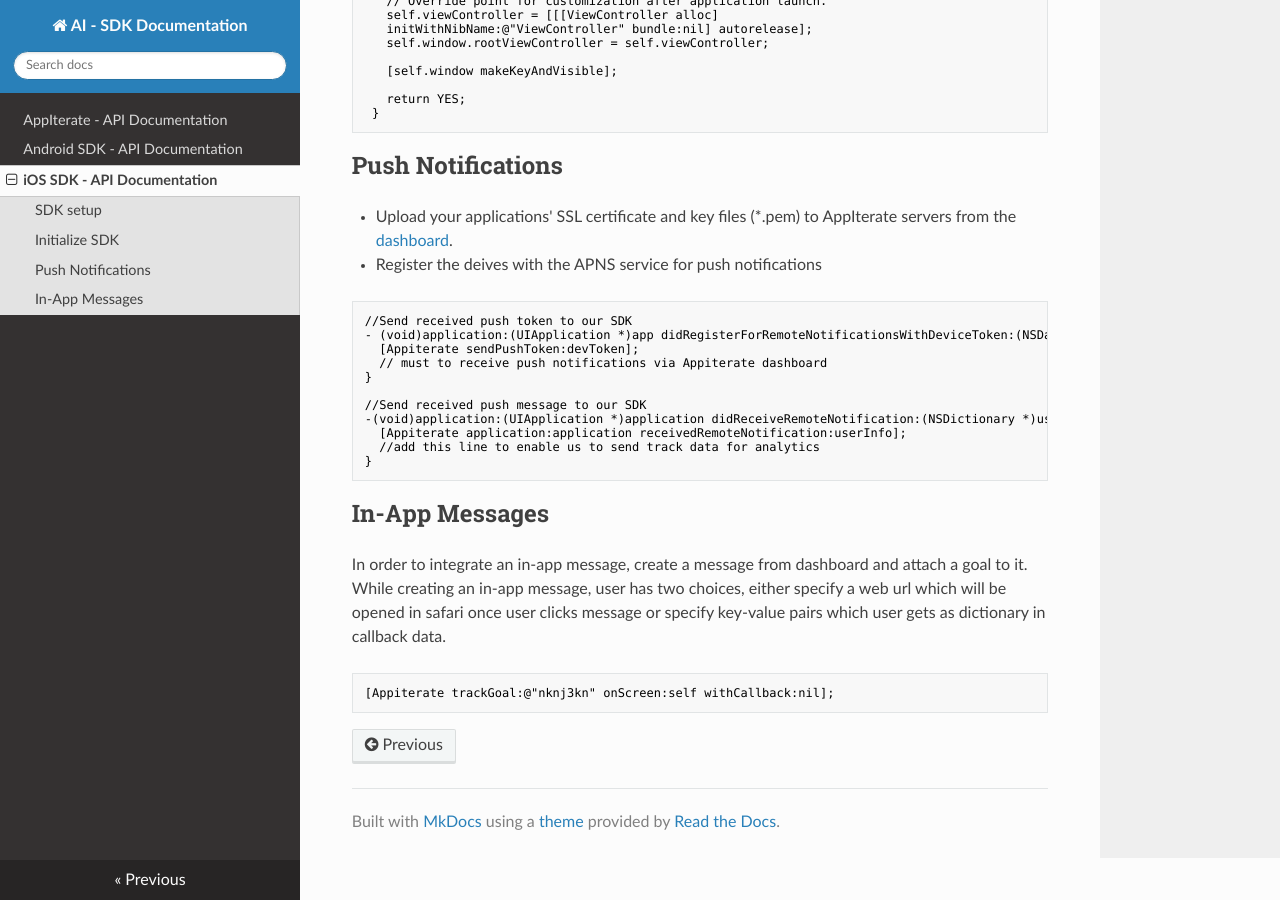
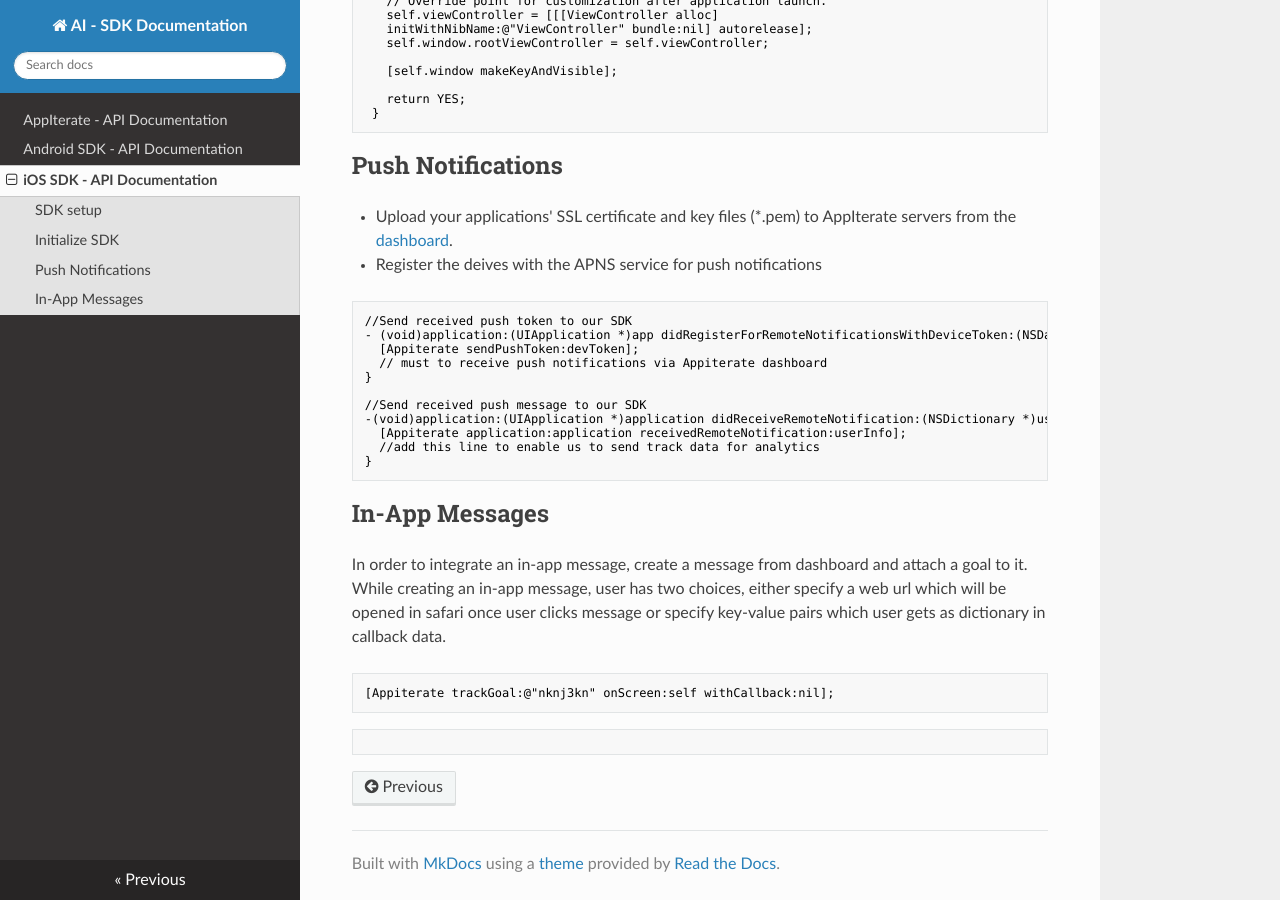
Before and after one commit to AppIterate/docs, an MkDocs documentation site: the page built from docs/iOS.md, in a window 1280 px wide and 900 px high, scrolled down 1270 px. Built offline with MkDocs 1.6.1, drawn with Linux system fonts in a browser that asks for light colours; nearby versions of some CDN libraries.

Commit message:
ios | updates

````diff
--- a/docs/iOS.md
+++ b/docs/iOS.md
@@ -73,3 +73,6 @@ In order to integrate an in-app message, create a message from dashboard and att
 ```objective-c
 [Appiterate trackGoal:@"nknj3kn" onScreen:self withCallback:nil];
 ```
+
+```objective-c
+```
````
